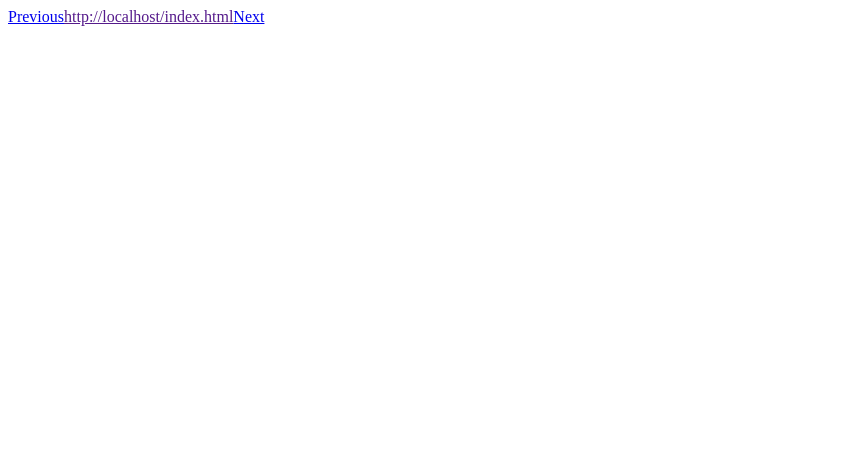
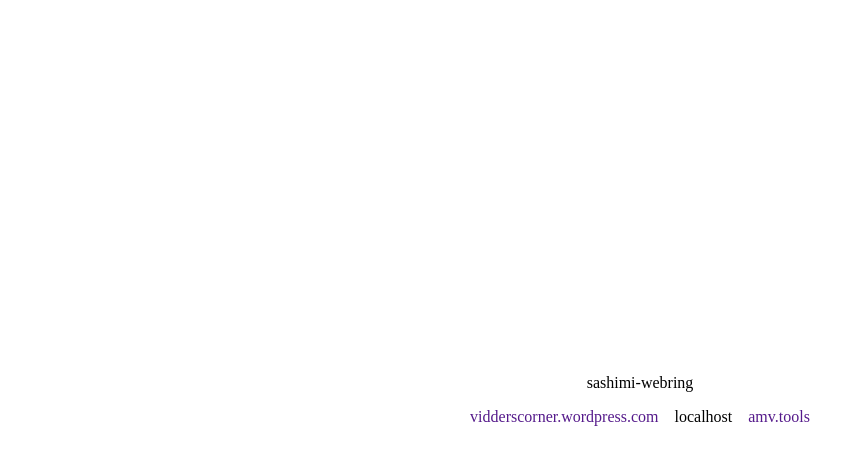
Before and after one commit to reisir/webring-widget, a plain HTML site: page index.html in a window 1280 px wide. Shown: the whole page, without its empty margins (0-865 px from the left). Drawn offline with Linux system fonts and the light colour scheme; a web font is replaced by a local one.

Commit message:
add stuff

```diff
--- a/index.html
+++ b/index.html
@@ -1,11 +1,30 @@
-<container style="display: flex; align-items: center;">
-  <a href="https://sashimi.khat.us/" id="previous">Previous</a>
-  <a href="" id="current"></a>
-  <a href="https://amv.tools/" id="next">Next</a>
-</container>
+<html>
+  <head>
+    <title>webring-widget</title>
+    <meta name="viewport" content="width=device-width, initial-scale=1.0" />
 
-<script>
-  const current = document.getElementById("current");
-  const referrer = document.referrer;
-  current.textContent = referrer || window.parent.location;
-</script>
+    <style>
+      @font-face {
+        font-family: "webring";
+        font-style: normal;
+        font-weight: 400;
+        src: url(./fonts/DotGothic16-Regular.ttf) format("truetype");
+      }
+    </style>
+
+    <link rel="stylesheet" href="styles/widget.css" />
+  </head>
+
+  <body>
+    <container>
+      <span id="title">sashimi-webring</span>
+      <links>
+        <a href="" id="previous">Previous</a>
+        <span id="current"></span>
+        <a href="" id="next">Next</a>
+      </links>
+    </container>
+    <script src="scripts/sites.js"></script>
+    <script src="scripts/widget.js"></script>
+  </body>
+</html>
--- /dev/null
+++ b/scripts/sites.js
@@ -0,0 +1,23 @@
+const sites = [
+  { domain: "amv.tools", url: "https://amv.tools/" },
+  { domain: "sashimi.khat.us", url: "https://sashimi.khat.us" },
+  {
+    domain: "vidderscorner.wordpress.com",
+    url: "https://vidderscorner.wordpress.com/",
+  },
+  { domain: "honouproductions.net.net", url: "https://honouproductions.net/" },
+];
+
+// monkeywrench a circular access method to the array
+sites.circular = (i) => {
+  const n = sites.length;
+  i += n; // prevents negative indexes ( up to -n ) from erroring
+  return sites[((i % n) + n) % n];
+};
+
+// monkeywrench previous and next getters to the array
+sites.previous = (i) => sites.circular(i - 1);
+sites.next = (i) => sites.circular(i + 1);
+
+// You could argue that since this is valid JavaScript,
+// I'm not monkeywrenching, I'm extending Array.prototype
--- /dev/null
+++ b/scripts/widget.js
@@ -0,0 +1,42 @@
+// Gets referrer
+function getReferrer() {
+  const referrer = document.referrer || document.location;
+  if (!referrer) return;
+  const url = new URL(referrer);
+  return url.hostname || "";
+}
+
+// Sets middle item content
+function setCurrentItem() {
+  const element = document.getElementById("current");
+  element.textContent = getReferrer();
+}
+
+// Allows widget title overrides
+function setWidgetTitle() {
+  const url = new URL(window.location);
+  const params = url.searchParams;
+  const name = params.get("name");
+  if (!name) return;
+  const element = document.getElementById("title");
+  element.textContent = params.get("name");
+}
+
+function setPreviousAndNext() {
+  const referrer = getReferrer();
+  const currentIndex = sites.findIndex((s) => s.domain === getReferrer());
+
+  const previous = sites.circular(currentIndex - 1);
+  const previousElement = document.getElementById("previous");
+  previousElement.textContent = previous.domain;
+
+  const next = sites.circular(currentIndex + 1);
+  const nextElement = document.getElementById("next");
+  nextElement.textContent = next.domain;
+
+  console.log(previous, next);
+}
+
+setCurrentItem();
+setPreviousAndNext();
+setWidgetTitle();
--- /dev/null
+++ b/styles/widget.css
@@ -0,0 +1,23 @@
+* {
+  font-family: webring;
+  text-decoration: none;
+}
+
+container,
+links {
+  width: 100%;
+  width: 100%;
+  display: flex;
+  align-items: center;
+  justify-content: center;
+  gap: 1rem;
+}
+
+container {
+  height: 100%;
+  flex-direction: column;
+}
+
+links {
+  flex-direction: row;
+}
```
Also changed, not shown: 5 other files.
